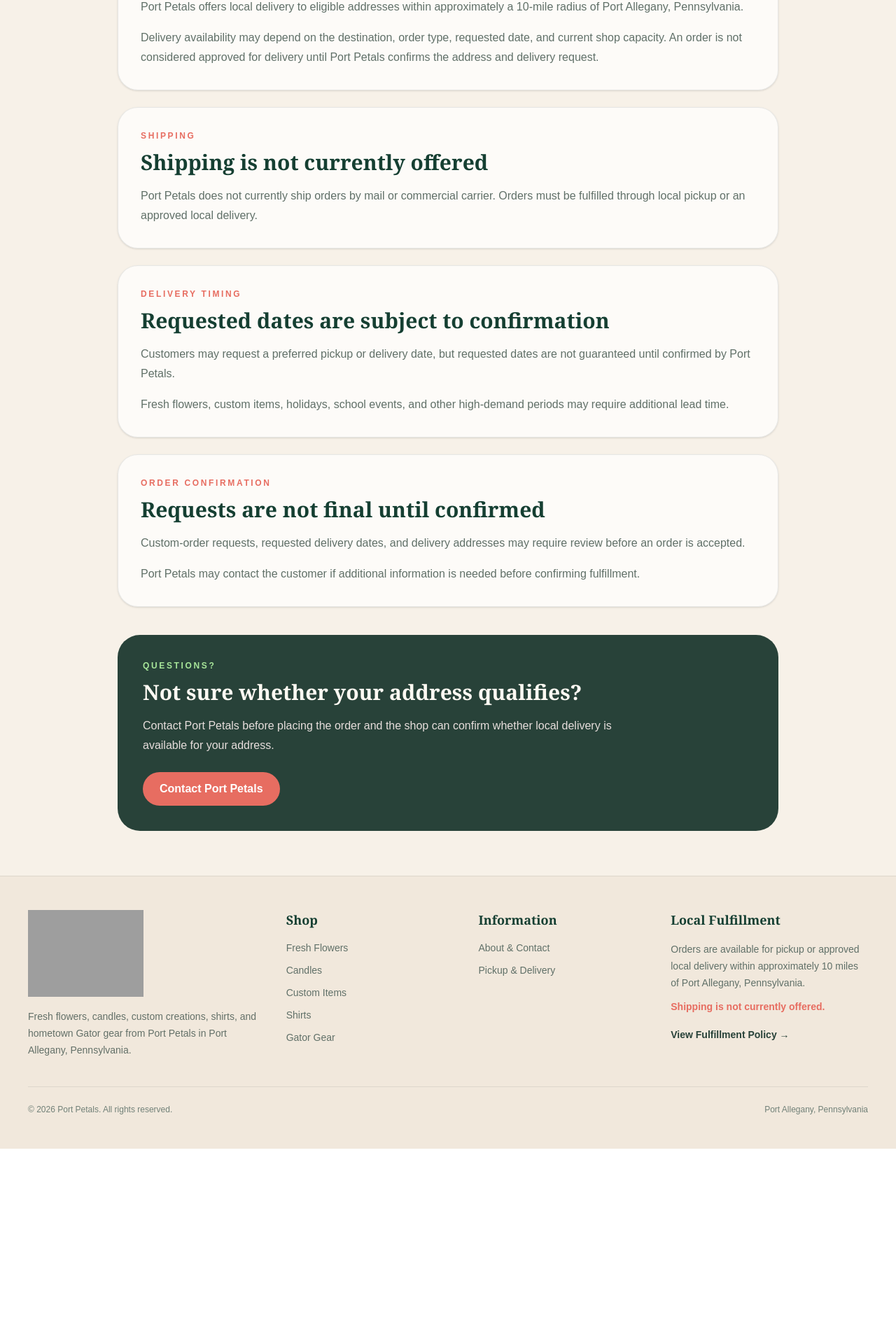
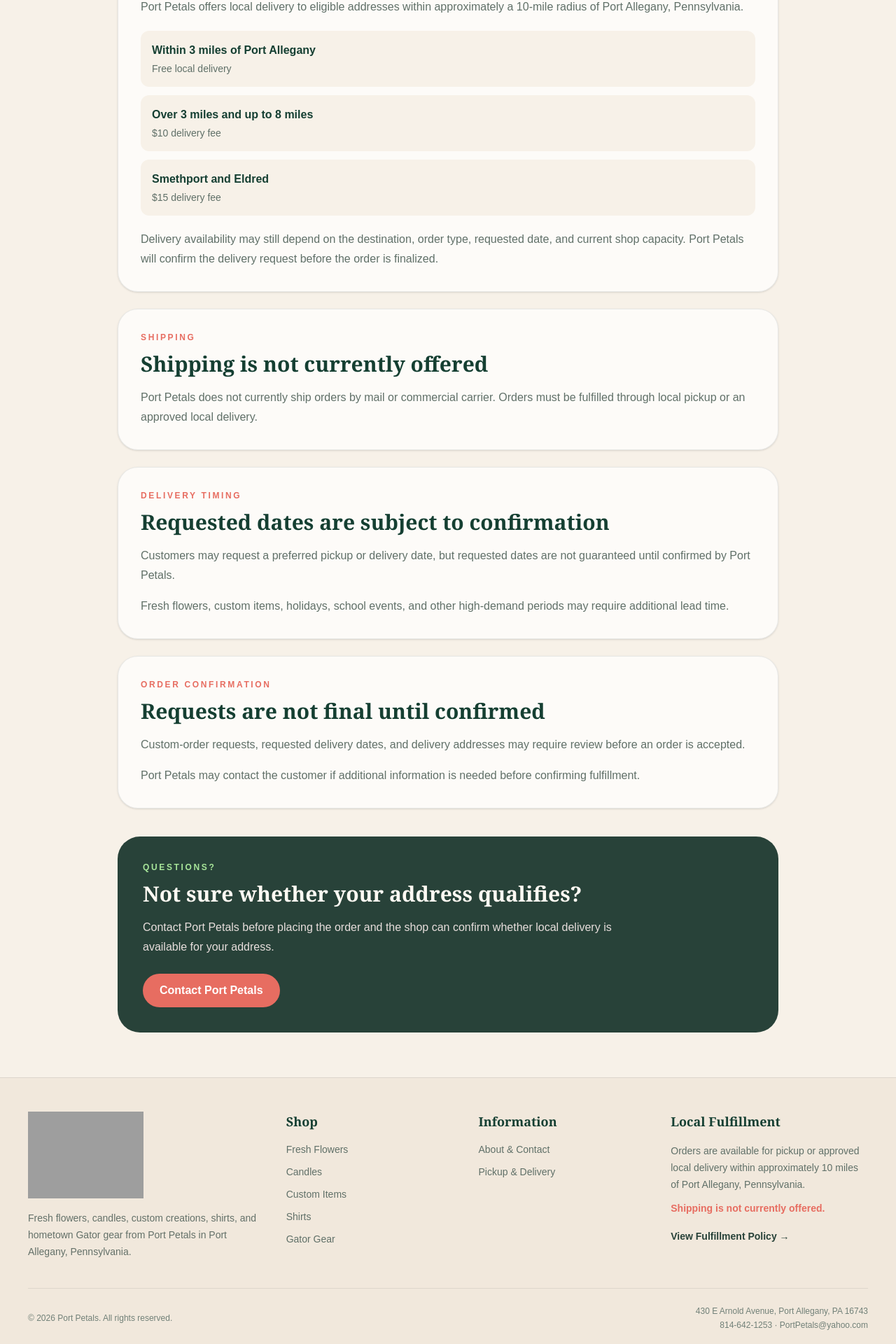
Before and after one commit to cwlwmsystems/port-petals, a Next.js app: page /fulfillment in a window 1280 px wide. Shown: the part 1000-2920 px from the top of the page at 70% size. Before the commit the page ends 2641 px from the top, so only its background shows below. Built offline with nearby package versions, Linux system fonts and the light colour scheme; grey boxes are pictures that could not be loaded.

Commit message:
feat: add Port Petals contact and delivery details

```diff
--- a/src/app/about/page.tsx
+++ b/src/app/about/page.tsx
@@ -65,7 +65,7 @@
               Port Allegany, PA
             </h2>
             <p className="mt-4 leading-7 text-[#607068]">
-              Street address will be added once confirmed with the owner.
+              430 E Arnold Avenue, Port Allegany, PA 16743
             </p>
           </article>
 
--- a/src/app/fulfillment/page.tsx
+++ b/src/app/fulfillment/page.tsx
@@ -64,7 +64,7 @@
             </p>
 
             <h2 className="mt-3 font-serif text-3xl font-semibold text-[#153f32]">
-              Delivery within approximately 10 miles
+              Local delivery rates
             </h2>
 
             <p className="mt-4 leading-7 text-[#607068]">
@@ -72,11 +72,39 @@
               approximately a 10-mile radius of Port Allegany, Pennsylvania.
             </p>
 
-            <p className="mt-4 leading-7 text-[#607068]">
-              Delivery availability may depend on the destination, order type,
-              requested date, and current shop capacity. An order is not
-              considered approved for delivery until Port Petals confirms the
-              address and delivery request.
+            <div className="mt-5 grid gap-3">
+              <div className="rounded-xl bg-[#f7f1e8] p-4">
+                <p className="font-semibold text-[#153f32]">
+                  Within 3 miles of Port Allegany
+                </p>
+                <p className="mt-1 text-sm text-[#607068]">
+                  Free local delivery
+                </p>
+              </div>
+
+              <div className="rounded-xl bg-[#f7f1e8] p-4">
+                <p className="font-semibold text-[#153f32]">
+                  Over 3 miles and up to 8 miles
+                </p>
+                <p className="mt-1 text-sm text-[#607068]">
+                  $10 delivery fee
+                </p>
+              </div>
+
+              <div className="rounded-xl bg-[#f7f1e8] p-4">
+                <p className="font-semibold text-[#153f32]">
+                  Smethport and Eldred
+                </p>
+                <p className="mt-1 text-sm text-[#607068]">
+                  $15 delivery fee
+                </p>
+              </div>
+            </div>
+
+            <p className="mt-5 leading-7 text-[#607068]">
+              Delivery availability may still depend on the destination, order
+              type, requested date, and current shop capacity. Port Petals will
+              confirm the delivery request before the order is finalized.
             </p>
           </article>
 
--- a/src/components/SiteFooter.tsx
+++ b/src/components/SiteFooter.tsx
@@ -93,7 +93,24 @@
             © {new Date().getFullYear()} Port Petals. All rights reserved.
           </p>
 
-          <p>Port Allegany, Pennsylvania</p>
+          <div className="flex flex-col gap-1 sm:text-right">
+            <p>430 E Arnold Avenue, Port Allegany, PA 16743</p>
+            <p>
+              <a
+                href="tel:+18146421253"
+                className="transition hover:text-[#e76d61]"
+              >
+                814-642-1253
+              </a>
+              {" · "}
+              <a
+                href="mailto:PortPetals@yahoo.com"
+                className="transition hover:text-[#e76d61]"
+              >
+                PortPetals@yahoo.com
+              </a>
+            </p>
+          </div>
         </div>
       </div>
     </footer>
```
